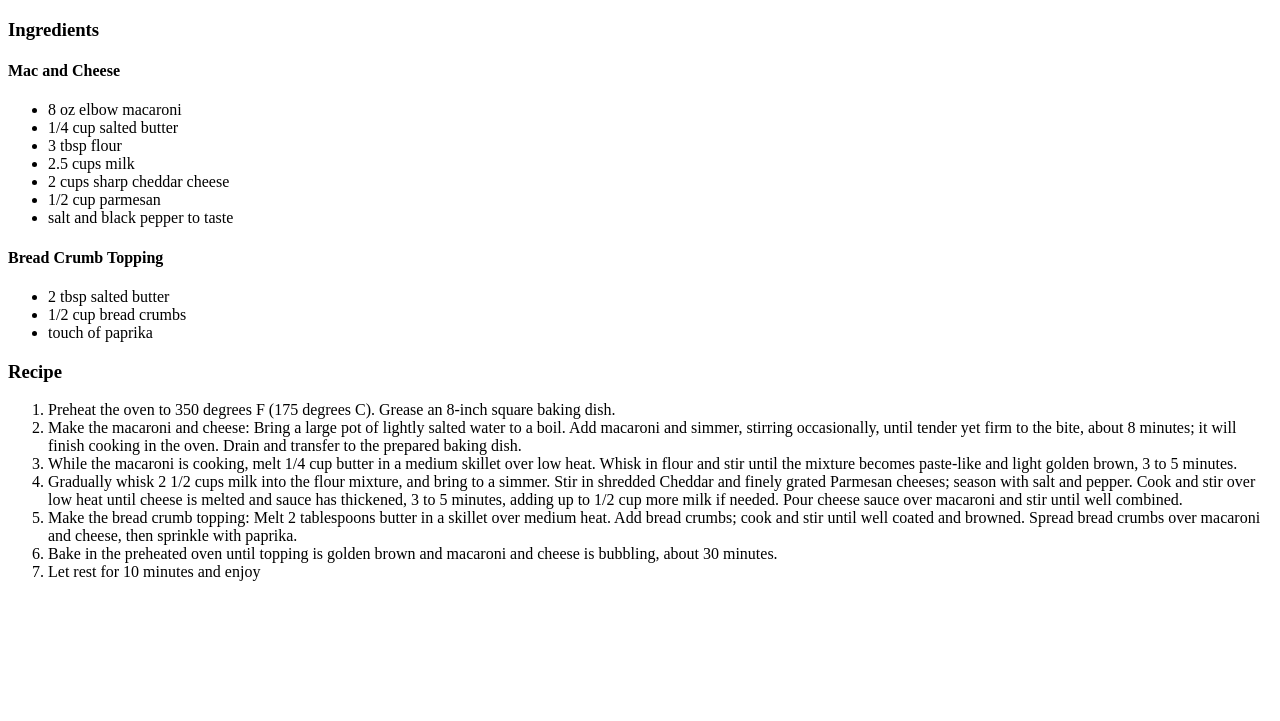
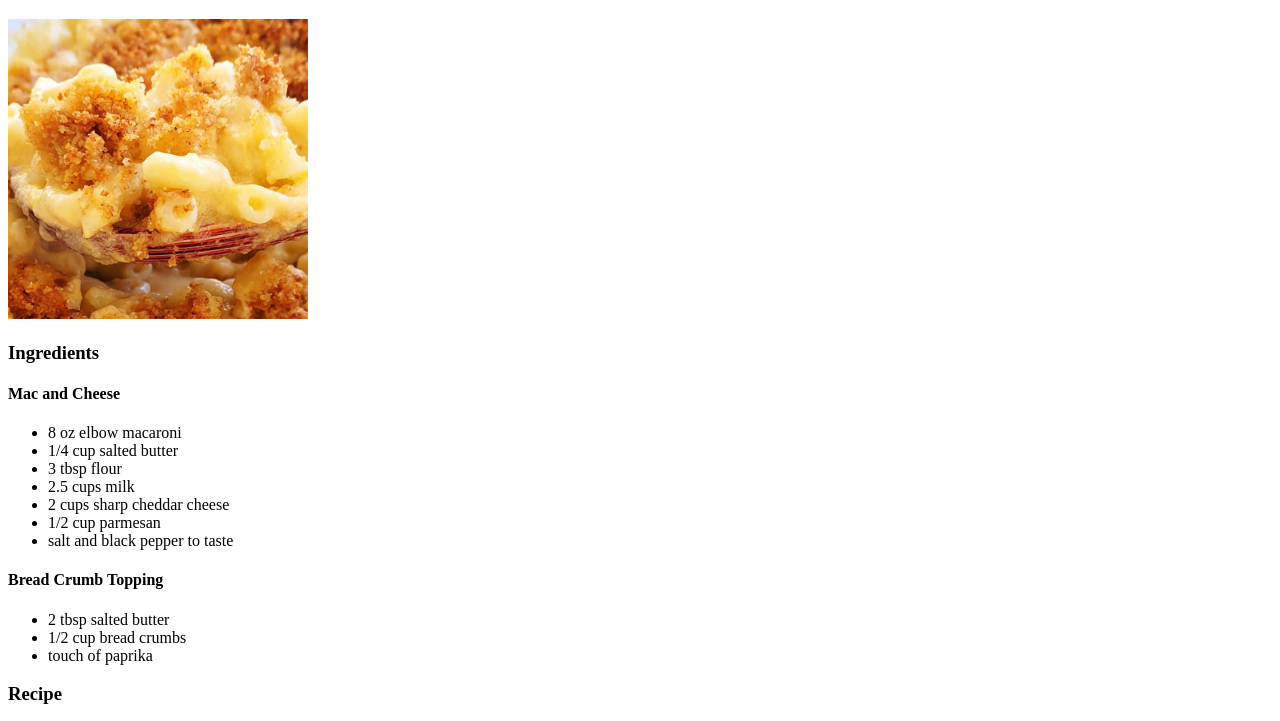
Before and after one commit to Mutt0neer/Odin-Recipes, a plain HTML site: page recipes/mac-and-cheese.html in a window 1280 px wide. Shown: the part 61-782 px from the top of the page. Drawn offline with Linux system fonts and the light colour scheme.

Commit message:
added images

```diff
--- a/recipes/mac-and-cheese.html
+++ b/recipes/mac-and-cheese.html
@@ -7,6 +7,7 @@
 </head>
 <body>
     <h1>Mac and Cheese</h1>
+    <img src="../images/Mac-and-Cheese.jpg" alt="Mac and Cheese photo" height="300">
     <h3>Ingredients</h3>
     <h4>Mac and Cheese</h4>
     <ul>
```
Also changed, not shown: recipes/lasagna.html (+1 -0 lines), images/Mac-and-Cheese.jpg (added), images/lasagna.jpg (added).
